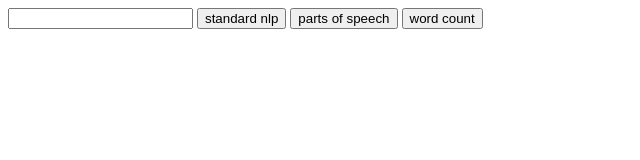
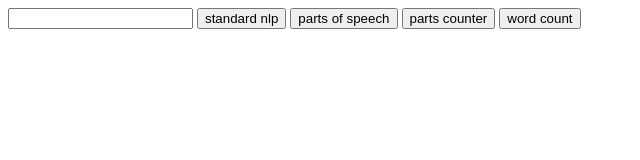
Before and after one commit to sickify/verbiage, a website: page client/index.html in a window 1280 px wide. Shown: the whole page, without its empty margins (0-640 px from the left). Drawn offline with nearby package versions, Linux system fonts and the light colour scheme.

Commit message:
<sickify>(client): create partsCounter call and button {sick}

```diff
--- a/client/index.html
+++ b/client/index.html
@@ -35,6 +35,20 @@
     })
   }
 
+  var partsCounter = function() {
+    var inputEl = document.getElementById('in');
+    var sentence = inputEl.value;
+    $.ajax({
+      type: "GET",
+      url: "/partsCounter",
+      data: {input: sentence},
+      success: function(data) {
+        console.log(data);
+        $('#main').append('<p>' + JSON.stringify(data) + '</p>');
+      }
+    })
+  }
+
   var countGet = function() {
     var inputEl = document.getElementById('in');
     var sentence = inputEl.value;
@@ -53,6 +67,7 @@
     <input type="text" id="in">
     <button id="nlpButton" onclick="nlpGet()">standard nlp</button>
     <button id="partsGet" onclick="partsGet()">parts of speech</button>
+    <button id="partsCounter" onclick="partsCounter()">parts counter</button>
     <button id="countGet" onclick="countGet()">word count</button>
   </div>
   <div id="main"></div>
```
